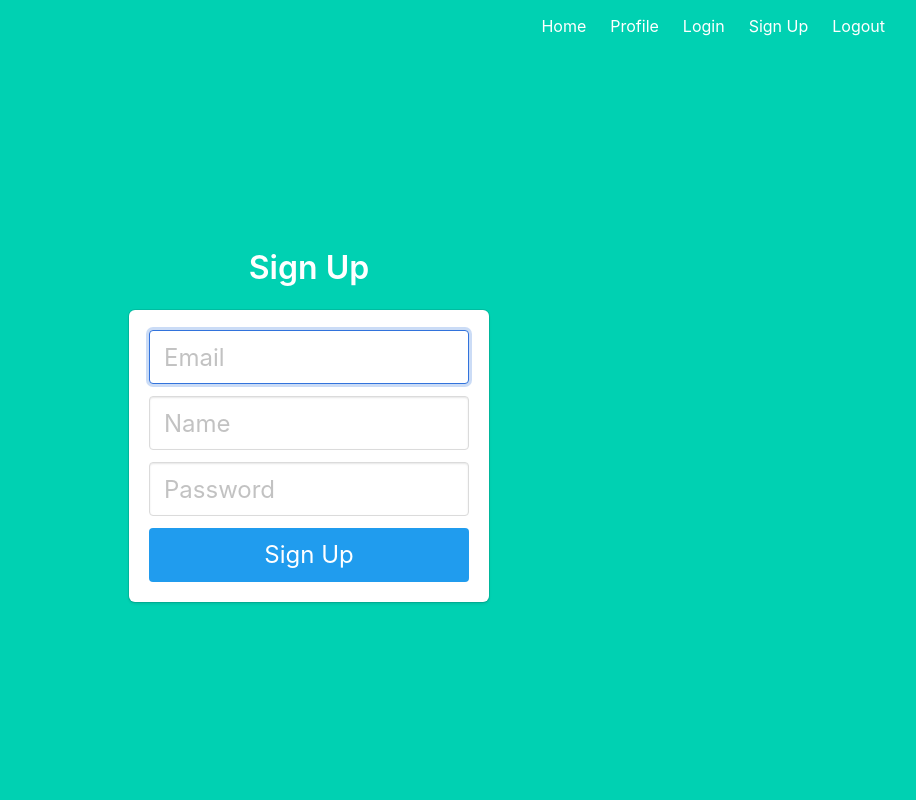
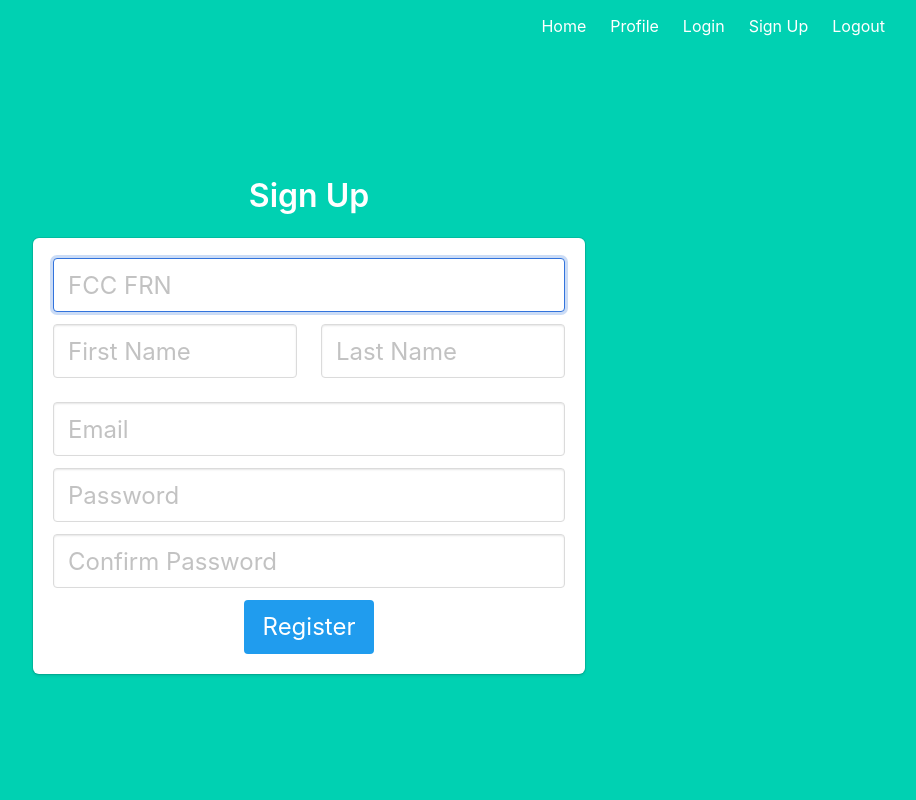
Before and after one commit to kr3kls/OpenWaves, a Flask app: template project/templates/signup.html in a window 1280 px wide. Shown: the whole page, without its empty margins (331-1247 px from the left). Run offline with Flask 3, Linux system fonts and the light colour scheme; the template is opened without the code that fills it, so the values that code supplies are empty.

Commit message:
Initial week 3 branch
-Branch to hold work from Week3.

```diff
--- a/project/__init__.py
+++ b/project/__init__.py
@@ -19,7 +19,7 @@ def create_app():
 
     # blueprint for auth routes in our app
     from .auth import auth as auth_blueprint
-    app.register_blueprint(auth_blueprint)
+    app.register_blueprint(auth_blueprint, url_prefix='/auth')
 
     # blueprint for non-auth parts of app
     from .main import main as main_blueprint
--- a/project/main.py
+++ b/project/main.py
@@ -9,4 +9,5 @@ def index():
 
 @main.route('/profile')
 def profile():
+    # TODO add logic to show user-specific data in the profile
     return render_template('profile.html')
--- a/project/templates/base.html
+++ b/project/templates/base.html
@@ -40,8 +40,19 @@
 
         <div class="hero-body">
             <div class="container has-text-centered">
-               {% block content %}
-               {% endblock %}
+                <!-- Flash messages -->
+                {% with messages = get_flashed_messages(with_categories=true) %}
+                    {% if messages %}
+                        <div class="notification is-danger">
+                            {% for category, message in messages %}
+                                <p class="is-size-5">{{ message }}</p>
+                            {% endfor %}
+                        </div>
+                    {% endif %}
+                {% endwith %}
+
+                {% block content %}
+                {% endblock %}
             </div>
         </div>
     </section>
--- a/project/templates/signup.html
+++ b/project/templates/signup.html
@@ -1,19 +1,37 @@
 {% extends "base.html" %}
 
 {% block content %}
-<div class="column is-4 is-offset-4">
-    <h3 class="title">Sign Up</h3>
+<div class="column is-6 is-offset-3">
+    <h3 class="title has-text-centered">Sign Up</h3>
     <div class="box">
         <form method="POST" action="/signup">
             <div class="field">
                 <div class="control">
-                    <input class="input is-large" type="email" name="email" placeholder="Email" autofocus="">
+                    <input class="input is-large" type="text" name="username" placeholder="FCC FRN" autofocus="">
+                </div>
+            </div>
+
+            <div class="columns">
+                <div class="column">
+                    <div class="field">
+                        <div class="control">
+                            <input class="input is-large" type="text" name="first_name" placeholder="First Name">
+                        </div>
+                    </div>
+                </div>
+
+                <div class="column">
+                    <div class="field">
+                        <div class="control">
+                            <input class="input is-large" type="text" name="last_name" placeholder="Last Name">
+                        </div>
+                    </div>
                 </div>
             </div>
 
             <div class="field">
                 <div class="control">
-                    <input class="input is-large" type="text" name="name" placeholder="Name" autofocus="">
+                    <input class="input is-large" type="email" name="email" placeholder="Email">
                 </div>
             </div>
 
@@ -23,7 +41,15 @@
                 </div>
             </div>
 
-            <button class="button is-block is-info is-large is-fullwidth">Sign Up</button>
+            <div class="field">
+                <div class="control">
+                    <input class="input is-large" type="password" name="confirm_password" placeholder="Confirm Password">
+                </div>
+            </div>
+
+            <div class="field is-grouped is-grouped-centered">
+                <button class="button is-info is-large">Register</button>
+            </div>
         </form>
     </div>
 </div>
```
Also changed, not shown: project/auth.py (+46 -4 lines), project/models.py (+10 -4 lines), project/templates/login.html (+2 -7 lines).
